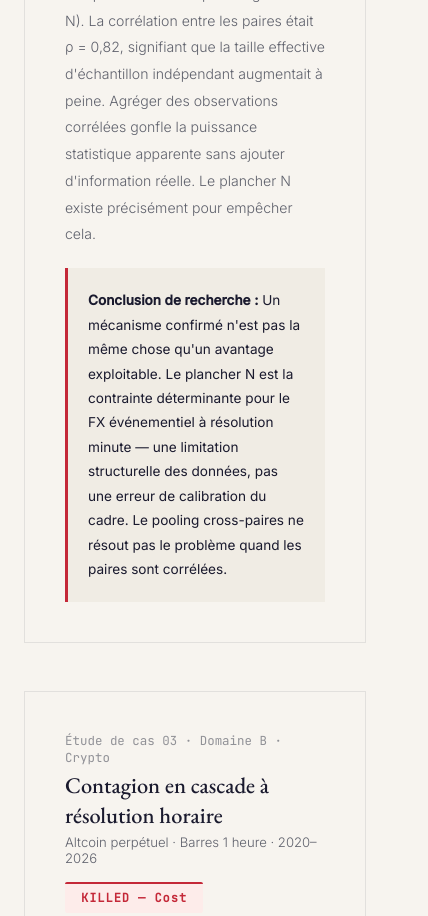
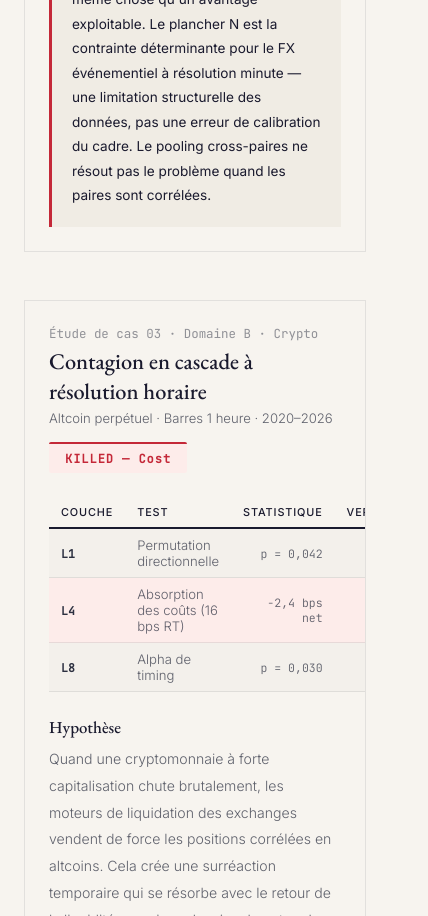
Before and after one commit to youpiofficiel/veritasquant, a plain HTML site: page approach-fr.html in a window 390 px wide. Shown: the part 8629-9545 px from the top of the page, 428 px wide, since content can reach past the window. Drawn offline with nearby package versions, Linux system fonts and the light colour scheme.

Commit message:
Fix mobile overflow on approach pages caused by gate-mini tables
Add overflow-x: auto and reduced padding on case-study cards at mobile
breakpoint to prevent tables from pushing the page wider than viewport.

Co-Authored-By: Claude Opus 4.6 <noreply@anthropic.com>

```diff
--- a/approach-fr.html
+++ b/approach-fr.html
@@ -145,6 +145,7 @@
     .deliverable-grid { grid-template-columns: 1fr; }
     .deliverable-block { padding: 2.5rem; }
     .stats-bar { grid-template-columns: 1fr 1fr; }
+    .case-study { padding: 1.5rem; overflow-x: auto; }
     .case-header { flex-direction: column; gap: 1rem; }
     .bottom-actions { flex-direction: column; gap: 0.75rem; }
     .bottom-email, .bottom-cta { font-size: 1.2rem; }
```
Also changed, not shown: approach.html (+1 -0 lines).
